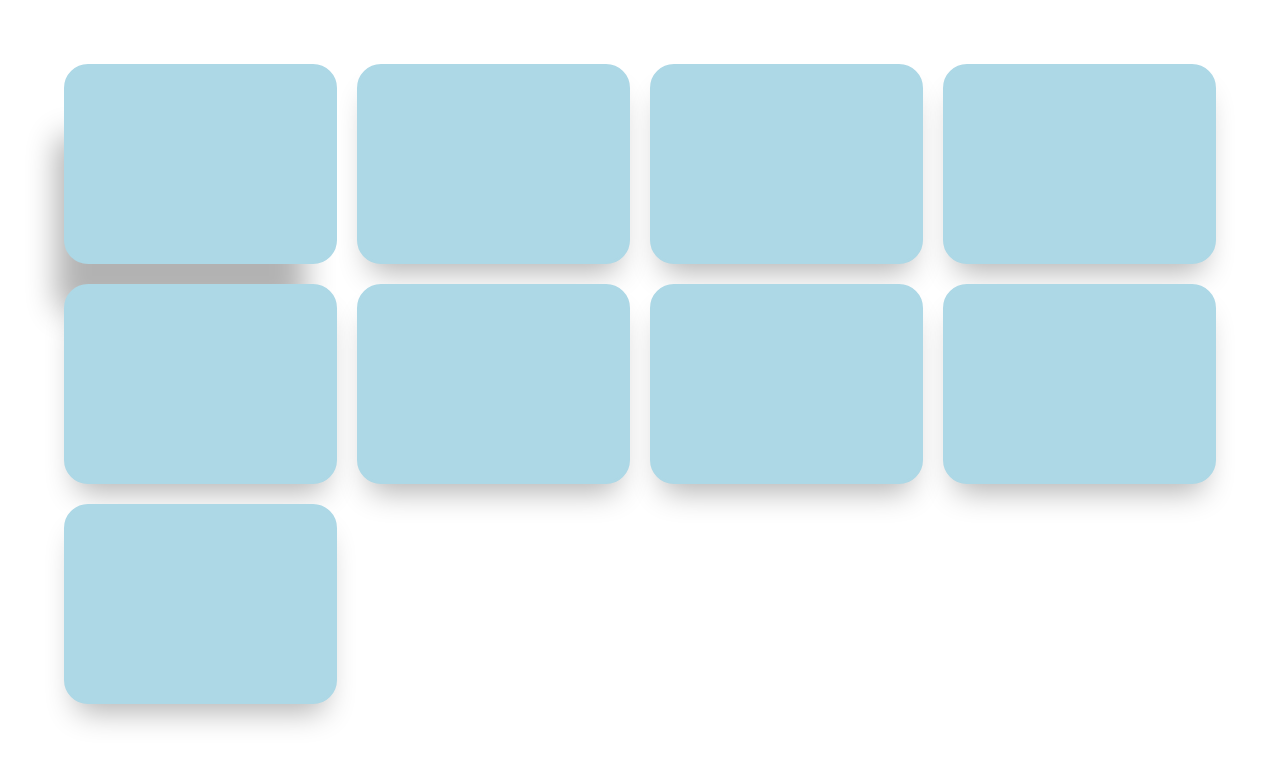
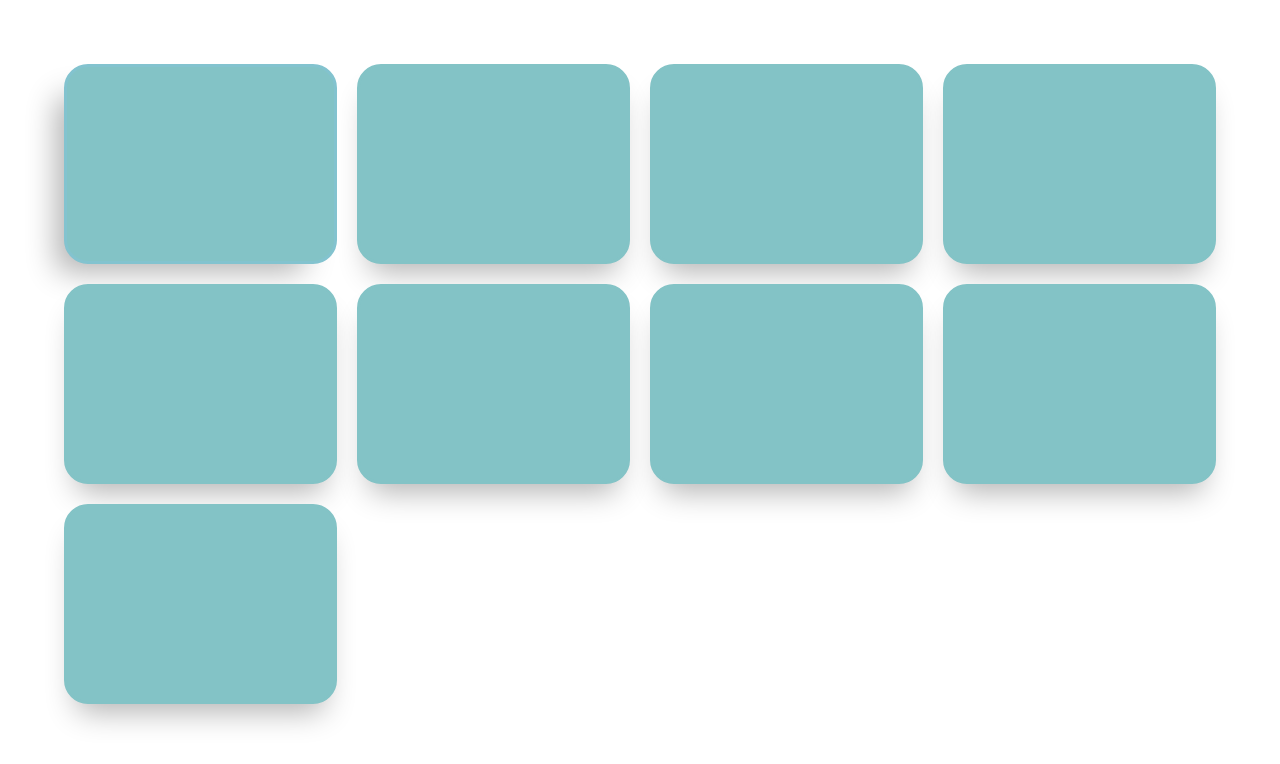
Before and after one commit to lighterEB/gbc, a Vue app in the folder frontend/: page / in a window 1280 px wide. In both pictures the pointer is over the element 200 px from the left and 164 px from the top of the page. Shown: the top 764 px of the page. Built offline with nearby package versions, Linux system fonts and the light colour scheme.

Commit message:
调整卡片样式

```diff
--- a/frontend/src/components/Cards.vue
+++ b/frontend/src/components/Cards.vue
@@ -17,21 +17,21 @@ const props = defineProps({
 
 <style scoped>
 .card:hover{
-  box-shadow: rgb(0 0 0 / 30%) -20px 60px 30px -12px;
+  box-shadow: rgb(0 0 0 / 30%) -20px 20px 30px -12px;
   border-radius: 1.5rem;
-  border: 0.2rem solid lightblue;
+  border: 0.2rem solid #83c3cf;
   transition: all 0.4s cubic-bezier(0.4, 0, 0.2, 1) 0ms;
   width: 100%;
   height: 100%;
-  background-color: lightblue;
+  background-color: #83c3c6;
 }
 .card{
   box-shadow: rgb(0 0 0 / 30%) 0px 20px 30px -12px;
   border-radius: 1.5rem;
-  border: 0.2rem solid lightblue;
+  border: 0.2rem solid #83c3c6;
   transition: all 0.4s cubic-bezier(0.4, 0, 0.2, 1) 0ms;
   width: 100%;
   height: 100%;
-  background-color: lightblue;
+  background-color: #83c3c6;
 }
 </style>
```
